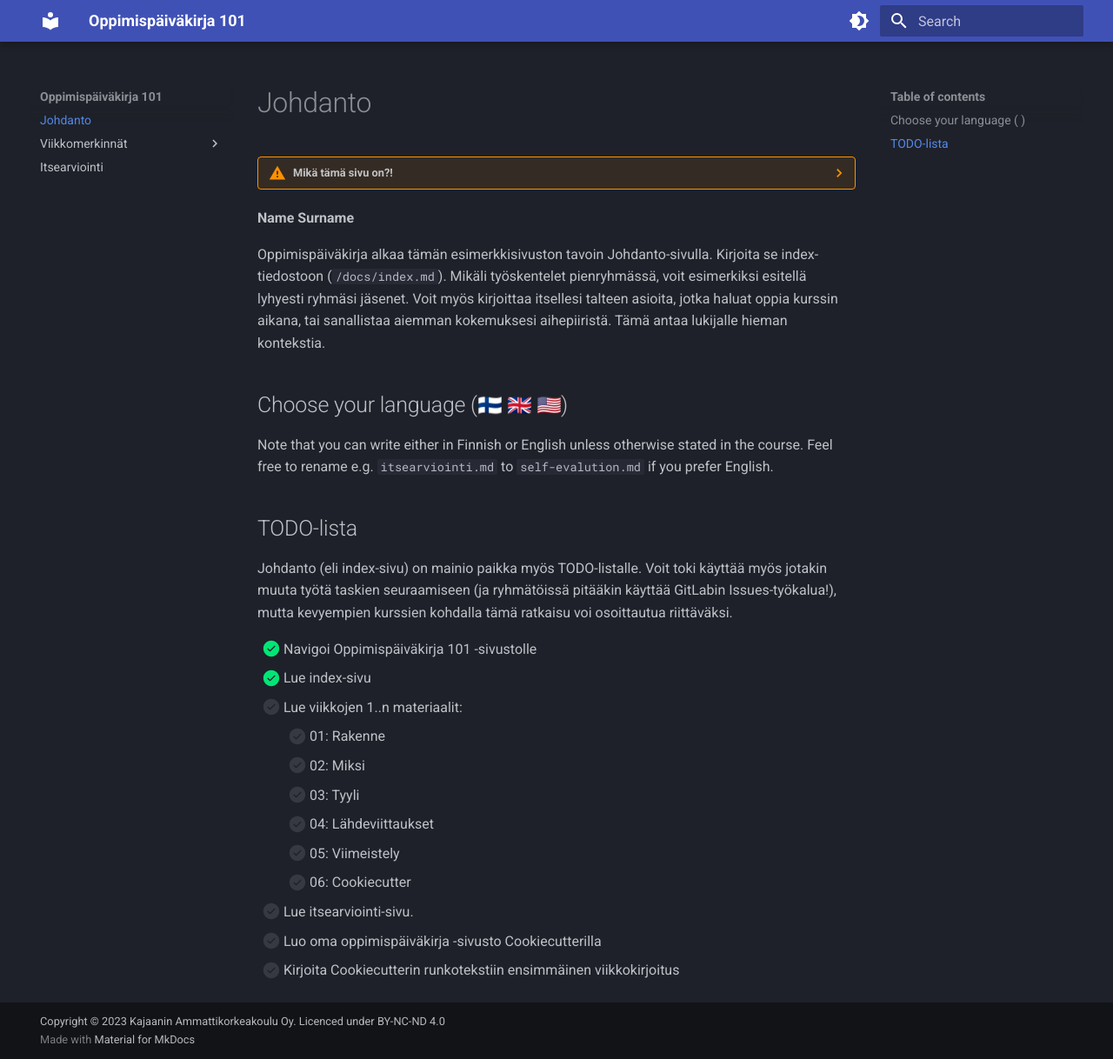
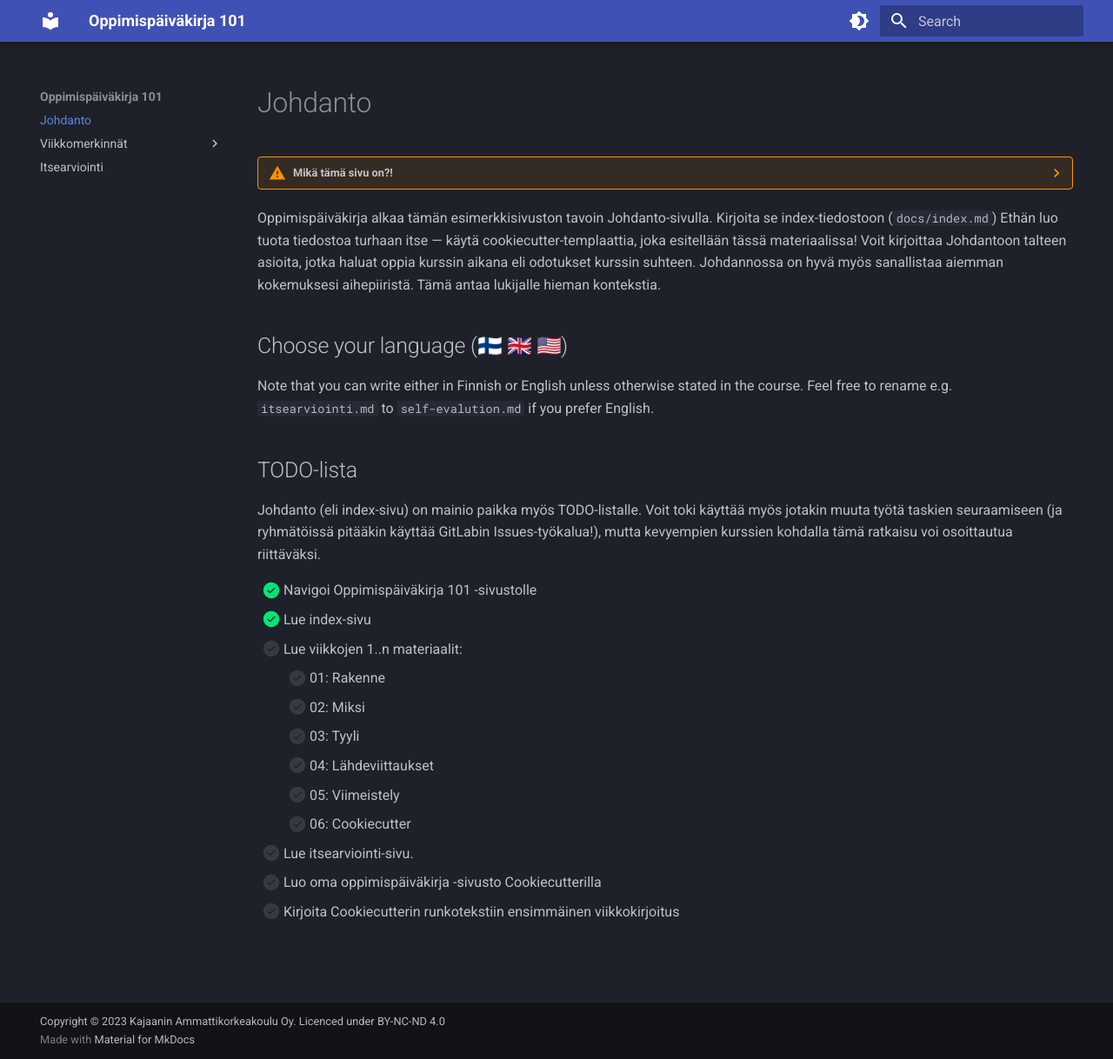
Before and after one commit to sourander/oat, an MkDocs documentation site: the page built from docs/index.md, in a window 1280 px wide and 1218 px high. Shown: the whole window at 87% size. Built offline with MkDocs 1.6.1 and Material for MkDocs 9.7.7, drawn with Linux system fonts in a browser that asks for light colours; emoji names are drawn with the system emoji font.

Commit message:
Fine tuned index page

```diff
--- a/docs/index.md
+++ b/docs/index.md
@@ -1,12 +1,15 @@
+---
+hide:
+    toc: true
+---
+
 #  Johdanto
 
 ??? warning "Mikä tämä sivu on?!"
 
     Tämä on kirjoitus- ja tyyliohje oppimispäiväkirjaasi varten, ja se palvelee hyvin samaa tarkoitusta kuin opinnäytetyön mallipohja. Oppimispäiväkirjoja kirjoitetaan tyypillisesti yksi per kurssi. Tutustu materiaaliin ja aloita tämän jälkeen oman oppimispäiväkirjasi kirjoittaminen. Jos et ole varma, kysy opettajaltasi.
 
-**Name Surname**
-
-Oppimispäiväkirja alkaa tämän esimerkkisivuston tavoin Johdanto-sivulla. Kirjoita se index-tiedostoon (`/docs/index.md`). Mikäli työskentelet pienryhmässä, voit esimerkiksi esitellä lyhyesti ryhmäsi jäsenet. Voit myös kirjoittaa itsellesi talteen asioita, jotka haluat oppia kurssin aikana, tai sanallistaa aiemman kokemuksesi aihepiiristä. Tämä antaa lukijalle hieman kontekstia.
+Oppimispäiväkirja alkaa tämän esimerkkisivuston tavoin Johdanto-sivulla. Kirjoita se index-tiedostoon (`docs/index.md`) Ethän luo tuota tiedostoa turhaan itse — käytä cookiecutter-templaattia, joka esitellään tässä materiaalissa! Voit kirjoittaa Johdantoon talteen asioita, jotka haluat oppia kurssin aikana eli odotukset kurssin suhteen. Johdannossa on hyvä myös sanallistaa aiemman kokemuksesi aihepiiristä. Tämä antaa lukijalle hieman kontekstia.
 
 ## Choose your language (:flag_fi: :flag_gb: :flag_us:)
 
```
Also changed, not shown: README.md (+4 -4 lines), 1 other file.
